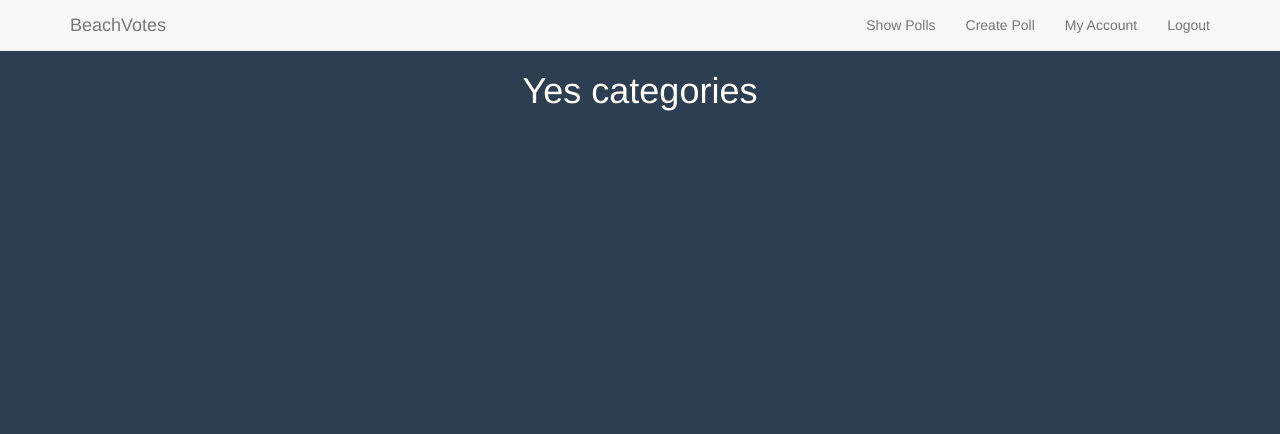
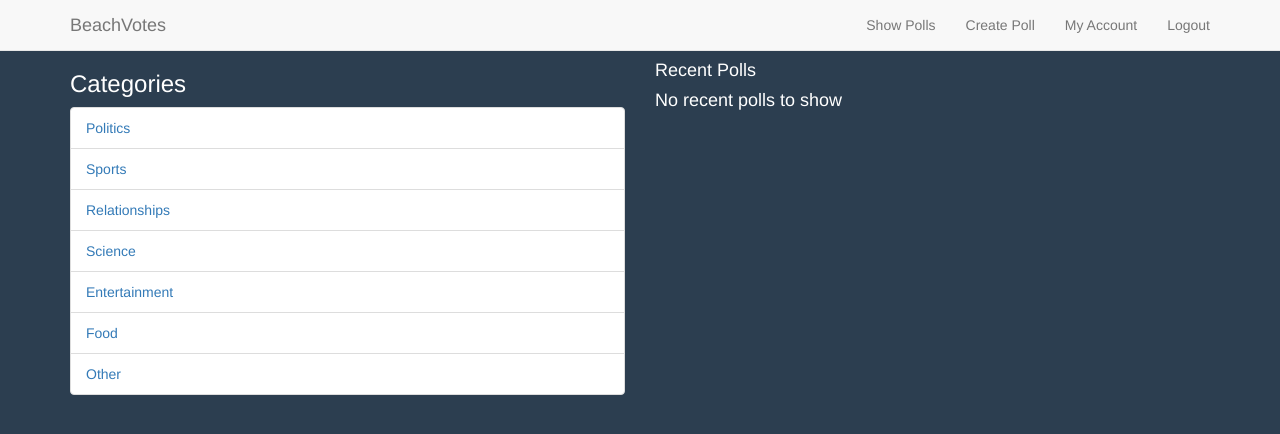
Before and after one commit to stevenGarciaDev/BeachVotes, a Django app: page /poll/show_polls in a window 1280 px wide. Shown: the top 434 px of the page. Run offline with Django 3.2, Linux system fonts and the light colour scheme; a user stored in the database is signed in; data comes from the database, SQL or seed files in the repository; both versions use the stored data as it was after the commit; some libraries are stand-ins or nearby versions.

Commit message:
Edit show polls page and fix bugs in nav bar

```diff
--- a/beach_votes_project/beach_votes_project/settings.py
+++ b/beach_votes_project/beach_votes_project/settings.py
@@ -131,7 +131,7 @@ ACCOUNT_ACTIVATION_DAYS = 7
 # if True, user will automatically be logged in
 REGISTRATION_AUTO_LOGIN = True
 # the page you want users to redirect to if successful login
-LOGIN_REDIRECT_URL = '/poll/'
+LOGIN_REDIRECT_URL = '/poll/show_polls'
 # the page users are directed to if not logged in,
 # and are trying to access a restricted page
 LOGIN_URL = '/poll/restricted_page.html'
--- a/beach_votes_project/poll/views.py
+++ b/beach_votes_project/poll/views.py
@@ -70,19 +70,7 @@ def show_polls(request):
     polls = []
     categories = Category.objects.all()
 
-    # data structure
-    #
-    #     ['categories':  'categories' : ['Entertainment' : [Poll1, Poll2, Poll3],
-    #                       'Politics' : [Poll4, Poll5, Poll6],
-    #                       'Relationships': [Poll7, Poll8, Poll9]
-    #                     }
-
-    category_polls = {}
-    for category in categories:
-        recent_polls = Poll.objects.filter(category = category)
-        category_polls[category.group_name] = recent_polls
-
-    context_dict = { 'categories' : category_polls }
+    context_dict = { 'categories' : categories }
     return render(request, 'poll/show_polls.html', context_dict)
 
 @login_required
--- a/beach_votes_project/templates/poll/base.html
+++ b/beach_votes_project/templates/poll/base.html
@@ -48,7 +48,7 @@
             <li><a href="{% url 'auth_logout' %}">Logout</a></li>
           {% else %}
             <li><a href="{% url 'index' %}">Home</a></li>
-            <li><a href="{% url 'auth_login' %}">Sign Up</a></li>
+            <li><a href="{% url 'auth_login' %}">Login</a></li>
             <li><a href="{% url 'registration_register' %}">Create Account</a></li>
           {% endif %}
 
--- a/beach_votes_project/templates/poll/show_polls.html
+++ b/beach_votes_project/templates/poll/show_polls.html
@@ -6,52 +6,48 @@
 {% endblock %}
 
 {% block body_block %}
-  <div class="container-fluid bg-3 text-center">
-
-    <!-- <div class="container">
-      <h1>Sports</h1>
-    </div>
+<div class="container">
 
   <div class="row">
+    <div class="col-md-6">
+      <h3>Categories</h3>
 
-      <div class="col-sm-4 text-center" style="border: 2px solid white; margin: 0px; padding: 20px; border-radius: 5%;">
-        <h1>Poll Title</h1>
-        <a href="#" class="btn btn-success btn-lg btn-block">
-          Participate in Poll
+  {% if categories %}
+
+      <ul class="list-group">
+        {% for category in categories %}
+
+        <li class="list-group-item">
+          <a href="#">
+            {{ category.group_name }}
           </a>
-      </div>
+        </li>
 
-      <div class="col-sm-4 text-center" style="border: 2px solid white; padding: 20px; border-radius: 5%;">
-        <h1>Poll Title</h1>
-        <a href="#" class="btn btn-success btn-lg btn-block">
-          Participate in Poll
-        </a>
-      </div>
+        {% endfor %}
+      </ul>
 
-      <div class="col-sm-4 text-center" style="border: 2px solid white; padding: 20px; border-radius: 5%;">
-        <h1>Poll Title</h1>
-        <a href="#" class="btn btn-success btn-lg btn-block">
-          Participate in Poll
-        </a>
-      </div>
+      {% else %}
+        <h1>No categories to show </h1>
+      {% endif %}
 
     </div>
 
-  <a href="#" class="btn btn-warning btn-md">See More Sports Polls</a>
-  <br /> -->
+    <div class="col-md-6">
+      <h4>Recent Polls</h4>
 
-  {% if categories %}
-    <h1>Yes categories </h1>
+      {% if polls %}
 
+        {% for poll in polls %}
 
-
+        {% endfor %}
 
       {% else %}
-    <h1>No categories </h1>
+        <h4>No recent polls to show</h4>
       {% endif %}
 
+    </div>
 
+  </div><!-- end of class 'row' -->
 
-
-  </div>
+</div><!-- end of class 'container' -->
 {% endblock %}
```
Also changed, not shown: beach_votes_project/db.sqlite3, 2 other files. Lines whose indentation alone changed are shown as unchanged.
